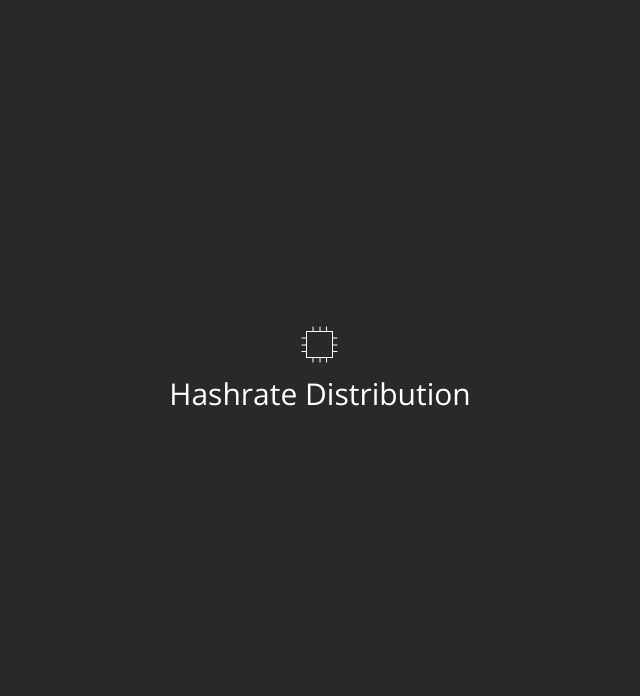
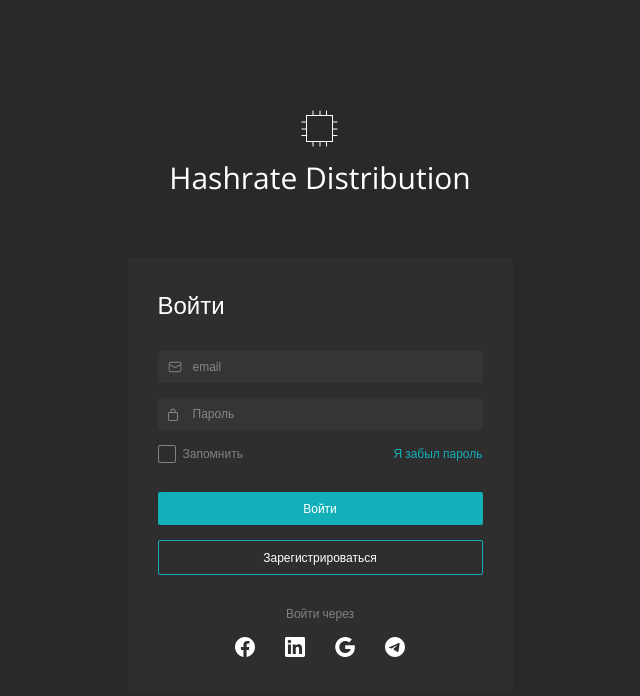
Before and after one commit to One4377/maine-market, a React (Create React App) app: page /auth/sign-up in a window 1280 px wide. Shown: the top 696 px of the page, without its empty margins (320-960 px from the left). Built offline with nearby package versions, Linux system fonts and the light colour scheme.

Commit message:
add history

```diff
--- a/src/App.js
+++ b/src/App.js
@@ -7,9 +7,9 @@ import { Auth } from "./components/Auth/";
 function App() {
   return (
     <div className="App">
-      <Route  path="/catalog" component={Catalog} />
-      <Route  path="/card-product" component={CardProductFull} />
-      <Route  path="/" component={Auth} />
+      <Route path="/catalog" component={Catalog} />
+      <Route path="/card-product" component={CardProductFull} />
+      <Route path="/auth" component={Auth} />
     </div>
   );
 }
--- a/src/components/Auth/Auth.jsx
+++ b/src/components/Auth/Auth.jsx
@@ -1,5 +1,5 @@
 import React from "react";
-import { Route } from "react-router-dom";
+import { Route, useHistory } from "react-router-dom";
 
 import "./Auth.scss";
 
@@ -8,6 +8,12 @@ import { SignIn, SignUp } from "./";
 import { ReactComponent as LogoIcon } from "./images/main-logo.svg";
 
 function Auth() {
+  const { location, push } = useHistory()
+
+  if (location.pathname === "/auth") {
+    push("/auth/sign-up")
+  }
+
   return (
     <div className="Auth">
       <div className="logo">
@@ -15,8 +21,8 @@ function Auth() {
         <h2>Hashrate Distribution</h2>
       </div>
       <div className="from">
-        <Route path="/sign-in" component={SignIn} />
-        <Route  path="/sign-up" component={SignUp} />
+        <Route path="/auth/sign-in" component={SignIn} />
+        <Route path="/auth/sign-up" component={SignUp} />
       </div>
     </div>
   );
--- a/src/components/Auth/SignUp/SignUp.jsx
+++ b/src/components/Auth/SignUp/SignUp.jsx
@@ -37,7 +37,7 @@ function SignUp() {
           Войти
         </Button>
         <Button variant="rate" className="rate">
-          <Link to="/sign-in">Зарегистрироваться</Link>
+          <Link to="/auth/sign-in">Зарегистрироваться</Link>
         </Button>
       </div>
       <div className="more">
```
Also changed, not shown: 1 other file (tests, documents, lock files or other folders).
